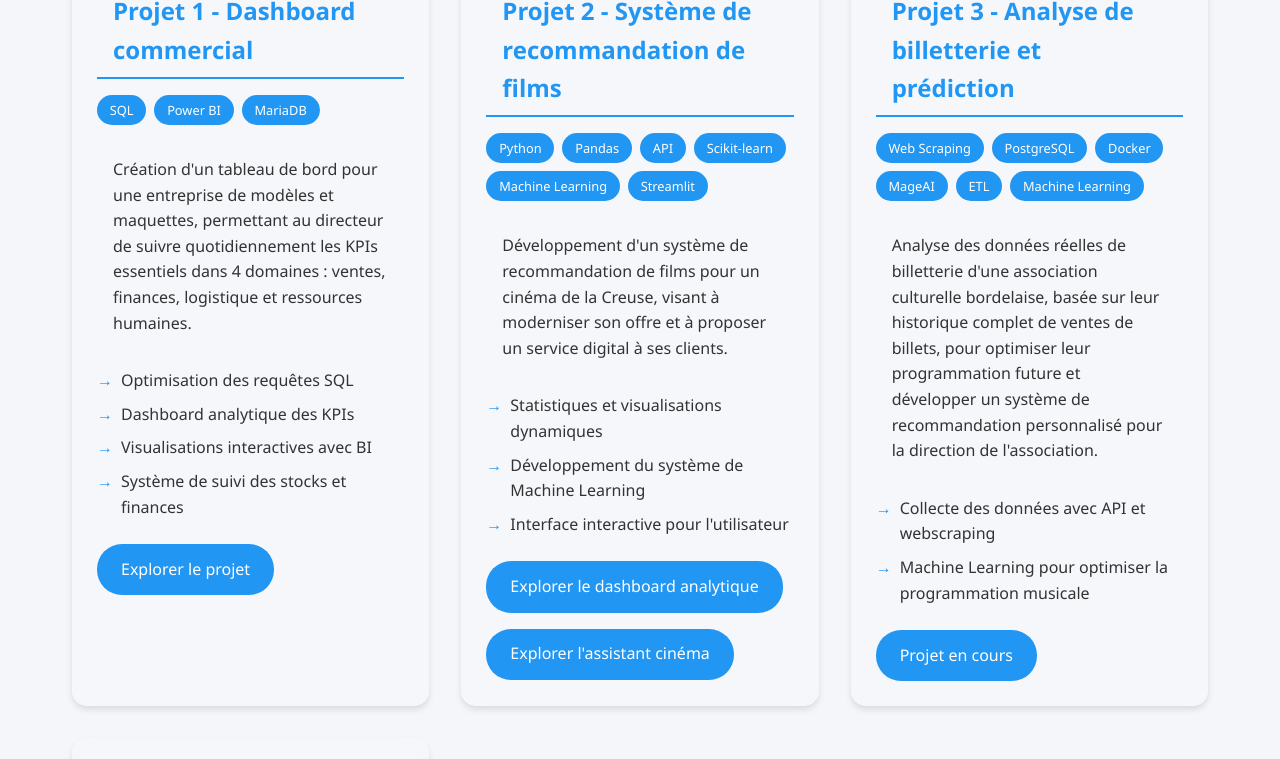
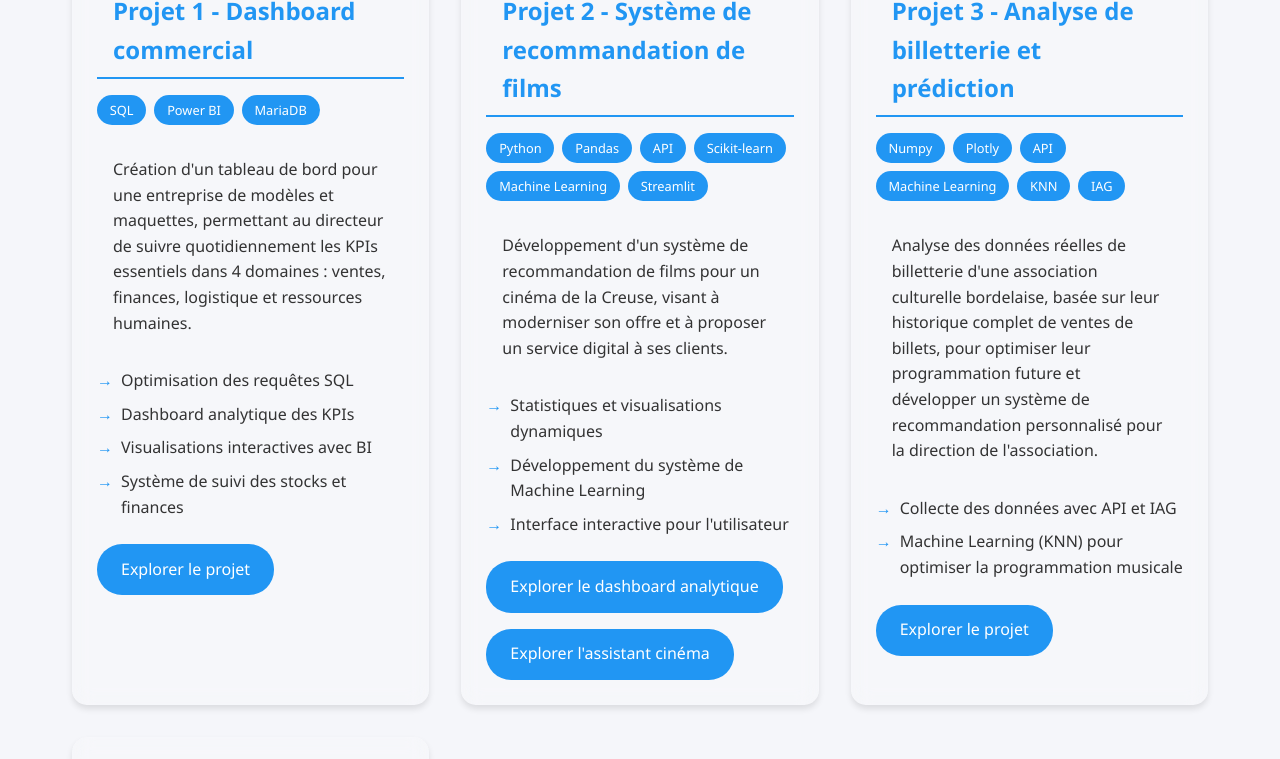
Before and after one commit to jordigarciag/jordigarciag.github.io, a plain HTML site: page index.html in a window 1280 px wide. Shown: the part 1440-2199 px from the top of the page. Drawn offline with Linux system fonts and the light colour scheme.

Commit message:
mise a jour

```diff
--- a/index.html
+++ b/index.html
@@ -170,15 +170,15 @@
                 </div>
 
                 <div class="project-card">
-                    <img src="https://raw.githubusercontent.com/jordigarciag/jordigarciag.github.io/refs/heads/main/img_projet_3.jpg" alt="Ticket Analysis">
+                    <img src="https://raw.githubusercontent.com/jordigarciag/jordigarciag.github.io/refs/heads/main/img_projet_3_b.jpg" alt="Ticket Analysis">
                     <h3>Projet 3 - Analyse de billetterie et prédiction</h3>
                     <div class="project-stack">
-                        <span class="stack-tag">Web Scraping </span>
-			<span class="stack-tag">PostgreSQL</span>
-			<span class="stack-tag">Docker</span>
-			<span class="stack-tag">MageAI</span>
-                        <span class="stack-tag">ETL</span>
-			<span class="stack-tag">Machine Learning </span>
+                        <span class="stack-tag">Numpy</span>
+			<span class="stack-tag">Plotly</span>
+			<span class="stack-tag">API</span>
+			<span class="stack-tag">Machine Learning</span>
+                        <span class="stack-tag">KNN</span>
+			<span class="stack-tag">IAG</span>
 
 
                     </div>
@@ -186,10 +186,10 @@
                         <p>Analyse des données réelles de billetterie d'une association culturelle bordelaise, basée sur leur historique complet de ventes de billets, pour optimiser leur programmation future et développer un système de recommandation personnalisé pour la direction de l'association.</p>
                     </div>
                     <ul class="project-features">
-                        <li>Collecte des données avec API et webscraping</li>
-			<li>Machine Learning pour optimiser la programmation musicale</li>
+                        <li>Collecte des données avec API et IAG</li>
+			<li>Machine Learning (KNN) pour optimiser la programmation musicale</li>
                     </ul>
-                    <a href="#" class="btn project-details" target="_blank">Projet en cours</a>
+                    <a href="https://my-cathedra.streamlit.app" class="btn project-details" target="_blank">Explorer le projet</a>
                 </div>
 
 
@@ -212,7 +212,7 @@
                         <li>Analyse des corrélations entre salaires, localisation, et type de poste</li>
                         <li>Modélisation de l’architecture de données</li>
                     </ul>
-                    <a href="https://drive.google.com/file/d/1aXCYm_FXCVMlWJrLdQJzP8bV5sgrEH68/view?usp=sharing" class="btn project-details" target="_blank">Voir le projet</a>
+                    <a href="https://drive.google.com/file/d/1aXCYm_FXCVMlWJrLdQJzP8bV5sgrEH68/view?usp=sharing" class="btn project-details" target="_blank">Explorer le projet</a>
                 </div>
 
 
```
